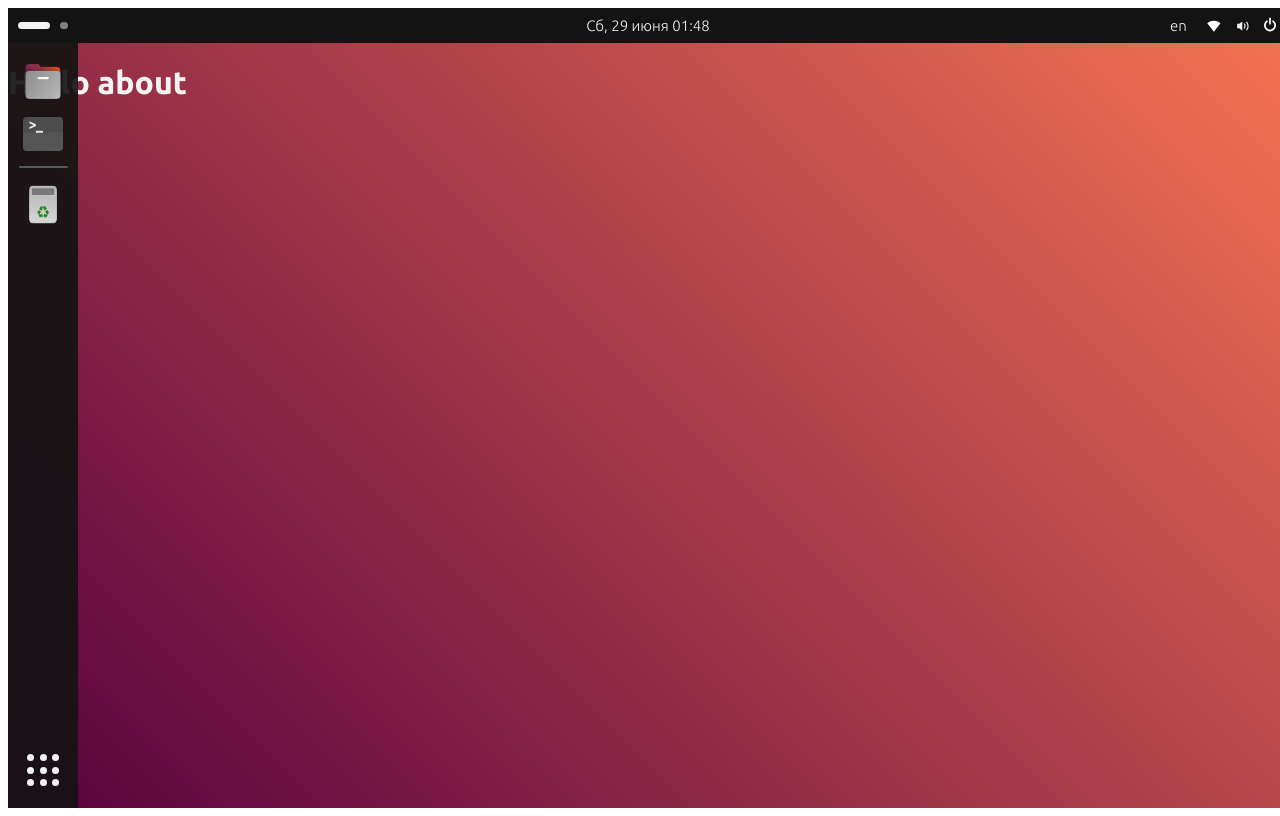
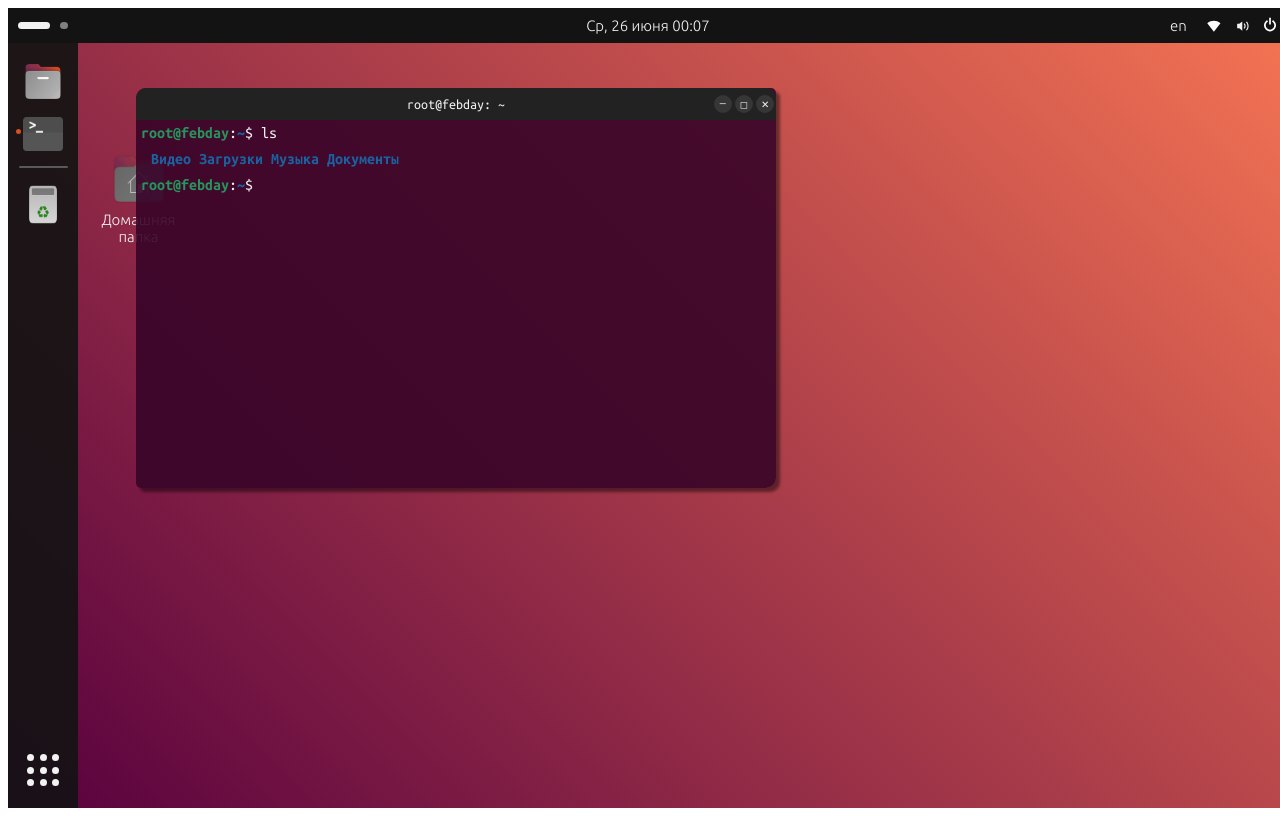
Before and after one commit to febdaynik/febday-site, a React (Create React App) app: page /about in a window 1280 px wide. Built offline with nearby package versions, Linux system fonts and the light colour scheme; the HTML template or start-up script is replaced by a standard one.

Commit message:
Add terminal by desktop + drag&drop terminal

```diff
--- a/package.json
+++ b/package.json
@@ -9,6 +9,7 @@
     "framer-motion": "^11.2.12",
     "react": "^18.3.1",
     "react-dom": "^18.3.1",
+    "react-draggable": "^4.4.6",
     "react-router-dom": "^6.24.0",
     "react-scripts": "^5.0.1",
     "react-type-animation": "^3.2.0",
--- a/src/components/Desktop/DesktopLeftPanel/leftPanel.js
+++ b/src/components/Desktop/DesktopLeftPanel/leftPanel.js
@@ -8,7 +8,7 @@ export default function LeftPanelComponent() {
     return (
         <div className="left-menu-block">
             <div className="image-app"><img src={filemanager_image} alt="filemanage-app" className="filemanage-app-image"/></div>
-            <div className="image-app"><img src={cmd_image} alt="filemanage-app" className="cmd-app-image"/></div>
+            <div className="image-app active"><img src={cmd_image} alt="cmd-app" className="cmd-app-image"/></div>
             <div className="space" />
             <div className="image-app"><img src={userTrash_image} alt="user-trahs" className="userTrash-image"/></div>
 
--- /dev/null
+++ b/src/components/Desktop/DesktopPanel/desktopPanel.js
@@ -0,0 +1,23 @@
+import '../../../styles/desktopPanel.css'
+import TerminalComponent from './terminal'
+
+export default function DesktopPanelComponent() {
+    const gridLayout = Array.from({ length:  100}, (_, i) => i + 1)
+
+    return (
+       <>
+        <TerminalComponent />
+        <div className="desktop-panel">
+            {gridLayout.map((index) => {
+                return (index === 11 ?
+                <div key={index}>
+                    <div className="folder-block">
+                        <div className="folder-user-home folder" />
+                        <span className="title">Домашняя папка</span>
+                    </div>
+                </div> : <div key={index}/>)
+            })}
+        </div>
+       </>
+    )
+}
--- /dev/null
+++ b/src/components/Desktop/DesktopPanel/terminal.js
@@ -0,0 +1,25 @@
+import Draggable from 'react-draggable';
+
+export default function TerminalComponent() {
+    return (
+        <Draggable
+            handle=".terminal-header-block"
+        >
+            <div className="terminal-block">
+                <div className="terminal-header-block">
+                    <span className="terminal-header-title">root@febday: ~</span>
+                    <div className="action-button-block">
+                        <div className="-button">─</div>
+                        <div className="-button">◻</div>
+                        <div className="-button">✕</div>
+                    </div>
+                </div>
+                <div className="terminal-textarea">
+                    <p><span className="terminal-green">root@febday</span>:<span className="terminal-blue">~</span>$ ls</p>
+                    <p className="command-ls"><span className="terminal-blue">Видео     Загрузки    Музыка    Документы</span></p>
+                    <p><span className="terminal-green">root@febday</span>:<span className="terminal-blue">~</span>$</p>
+                </div>
+            </div>
+        </Draggable>
+    )
+}
--- a/src/components/Desktop/WatchBlock/watch.js
+++ b/src/components/Desktop/WatchBlock/watch.js
@@ -1,8 +1,52 @@
+import React, { useState, useEffect } from 'react';
+
 export default function WatchComponent() {
-    return (
-        <div className="clock-block">
-            {/* Сюда бы сделать красивую вёрстку календаря и уведомлений там каких-то */}
-            <span className="hover-header">Сб, 29 июня 01:48</span>
-        </div>
-    )
+	const [time, setTime] = useState(new Date());
+
+	// Update the time every second
+	useEffect(() => {
+		const interval = setInterval(() => {
+		setTime(new Date());
+		}, 1000);
+
+		return () => clearInterval(interval);
+	}, []);
+
+	const weekDays = [
+		'Вс',
+		'Пн',
+		'Вт',
+		'Ср',
+		'Чт',
+		'Пт',
+		'Сб'
+	];
+
+	const months = [
+		'января',
+		'февраля',
+		'марта',
+		'апреля',
+		'мая',
+		'июня',
+		'июля',
+		'августа',
+		'сентября',
+		'октября',
+		'ноября',
+		'декабря'
+	]
+
+	const day = time.getDate();
+	const weekDay = weekDays[time.getDay()];
+	const month = months[time.getMonth()];
+	const hours = time.getHours() < 10 ? '0'+time.getHours() : time.getHours();
+	const minutes = time.getMinutes() < 10 ? '0'+time.getMinutes() : time.getMinutes();
+
+	return (
+		<div className="clock-block">
+			{/* Сюда бы сделать красивую вёрстку календаря и уведомлений там каких-то */}
+			<span className="hover-header">{`${weekDay}, ${day} ${month} ${hours}:${minutes}`}</span>
+		</div>
+	)
 }
--- a/src/components/Desktop/desktopPage.js
+++ b/src/components/Desktop/desktopPage.js
@@ -1,13 +1,17 @@
+import { motion } from 'framer-motion';
+
 import Botofolio from '../Work/botofolio';
 import About from '../About/about';
 import Contact from '../Contact/contact';
+
+import '../../styles/desktopPage.css'
 
 import WatchComponent from './WatchBlock/watch';
 import SettingComponent from './SettingBlock/setting';
 import LanguageComponent from './LanguageBlock/language';
 import LeftPanelComponent from './DesktopLeftPanel/leftPanel';
+import DesktopPanelComponent from './DesktopPanel/desktopPanel';
 
-import '../../styles/desktopPage.css'
 
 
 const renderSwitch = (param) => {
@@ -30,8 +34,12 @@ export default function DesktopPage({
     console.log(path)
 
     return (
-        <div className='desktop-block'>
-
+        <motion.div
+            initial={{opacity: 0}}
+            animate={{opacity: 1}}
+            exit={{opacity: 0}}
+            className='desktop-block'
+        >
             <header className="desktop-header">
                 <div className="hover-header multi-page-hover">
                     <div className="multi-page-button selected" />
@@ -43,12 +51,14 @@ export default function DesktopPage({
                     <SettingComponent />
                 </nav>
             </header>
+
             <LeftPanelComponent />
+
             <div className="desktop">
-                <div className="desktop-panel"></div>
+                <DesktopPanelComponent />
                 {renderSwitch(path)}
             </div>
-        </div>
+        </motion.div>
     )
 
 }
--- a/src/styles/desktopPage.css
+++ b/src/styles/desktopPage.css
@@ -7,10 +7,17 @@
     --light: #f2f2f2;
     --dark: #131313;
     --dark-light: #595959;
+    --background-terminal-color: #380428e6;
     --hover-header-button: #3f3f3f;
-    --maker-activate-app: #da4f21;
+    --marker-activate-app: #da4f21;
+    --marker-desktop-folder: #b13f20d2;
+    --hover-desktop-folder: #606463a9;
+
+    --terminal-green: #25955b;
+    --terminal-blue: #1a63a3;
 
     --height-header: 35px;
+    --width-left-menu: 70px;
 }
 
 .desktop-block {
@@ -78,7 +85,7 @@
 }
 
 .left-menu-block {
-    width: 70px;
+    width: var(--width-left-menu);
     height: calc(100% - var(--height-header) - 10px);
     background-color: #131313e8;
     position: absolute;
@@ -117,7 +124,7 @@
     width: 5px;
     height: 5px;
     border-radius: 50%;
-    background-color: var(--maker-activate-app);
+    background-color: var(--marker-activate-app);
 }
 
 .left-menu-footer-block{
@@ -143,7 +150,6 @@
     width: 7px;
     height: 7px;
 }
-
 
 /* Icons */
 .ui-network-icon > g > path{
@@ -176,7 +182,7 @@
 
 
 /* Active */
-.left-menu-block > img:active {
+.left-menu-block > .image-app:active {
     background: none;
     animation: click_image_left_block .3s linear;
 }
--- /dev/null
+++ b/src/styles/desktopPanel.css
@@ -0,0 +1,173 @@
+.desktop-block  > .desktop {
+    position: absolute;
+    top: 0;
+    width: 100%;
+    height: 100%;
+    overflow: hidden;
+}
+.desktop > .desktop-panel {
+    width: calc(100% - var(--width-left-menu));
+    height: calc(100% - var(--height-header)) - 10px;
+    margin-top: var(--height-header);
+    margin-left: var(--width-left-menu);
+    padding-top: 10px;
+
+    display: grid;
+    grid-template-columns: repeat(10, 1fr);
+    grid-template-rows: repeat(11, 1fr);
+}
+
+.desktop-panel > div {
+    width: 100%;
+    height: 100%;
+}
+.desktop-panel > div > .folder-block {
+    display: flex;
+    flex-direction: column;
+    justify-content: center;
+    align-items: center;
+    text-align: center;
+}
+.folder-block > .folder{
+    width: 40px;
+    height: 40px;
+    background-size: contain;
+    background-repeat: no-repeat;
+    background-position: center;
+    padding: 8px 10px;
+    border-radius: 10px;
+    order: -1;
+}
+.folder-block > .title{
+    font-size: 15px;
+    font-weight: 200;
+    padding: 4px 5px;
+    border-radius: 5px;
+}
+
+.desktop > .terminal-block {
+    background-color: var(--background-terminal-color);
+    width: 50%;
+    height: 50%;
+
+    position: absolute;
+    top: 10%;
+    left: 10%;
+    border-radius: 10px 5px;
+    box-shadow: 4px 4px 3px #00000073;
+    font-family: 'Ubuntu Mono', monospace;
+}
+.terminal-block > .terminal-header-block {
+    width: 100%;
+    height: 32px;
+    background-color: #222;
+    border-radius: 10px 10px 0 0;
+    display: flex;
+    justify-content: center;
+    align-items: center;
+    position: relative;
+}
+.terminal-header-block > span {
+    font-size: 14px;
+}
+.terminal-header-block > .action-button-block {
+    width: 10%;
+    height: 100%;
+    position: absolute;
+    right: 0;
+    display: flex;
+    justify-content: space-around;
+    align-items: center;
+    text-align: center;
+}
+.terminal-header-block > .action-button-block > .-button {
+    cursor: pointer;
+    font-size: 10px;
+    width: 18px;
+    height: 18px;
+    background-color: #363636;
+    border-radius: 50%;
+    align-content: center;
+}
+
+.terminal-block > .terminal-textarea {
+    width: 100%;
+    height: calc(100% - 32px);
+    user-select: text;
+    -moz-user-select: text;
+    -webkit-user-select: text;
+    overflow: auto;
+}
+.terminal-textarea > p {
+    margin: 0;
+    padding: 5px;
+}
+.terminal-textarea > p.command-ls{
+    margin-left: 10px;
+}
+
+
+/* Виды папок */
+.folder-default {
+    background: url('../images/icons_ubuntu/256x256/places/folder.png');
+}
+.folder-user-home {
+    background: url('../images/icons_ubuntu/256x256/places/user-home.png');
+}
+.folder-document {
+    background: url('../images/icons_ubuntu/256x256/places/folder-documents.png');
+}
+.folder-download {
+    background: url('../images/icons_ubuntu/256x256/places/folder-download.png');
+}
+.folder-user-trash {
+    background: url('../images/icons_ubuntu/256x256/places/user-trash.png');
+}
+
+/* Цвета в терминале */
+.terminal-textarea span.terminal-green {
+    font-weight: 600;
+    color: var(--terminal-green);
+}
+.terminal-textarea span.terminal-blue {
+    font-weight: 600;
+    color: var(--terminal-blue);
+}
+
+/* Скроллбар для терминала */
+.terminal-textarea::-webkit-scrollbar {
+    width: 11px;
+}
+
+.terminal-textarea::-webkit-scrollbar-thumb {
+    border-radius: 5px;
+    background-color: #a6a7a9;
+    border: 3px solid var(--background-terminal-color);
+}
+
+/* Hovers */
+.folder:hover {
+    cursor: pointer;
+    background-color: var(--hover-desktop-folder);
+}
+.folder:hover + .title {
+    background-color: var(--hover-desktop-folder);
+}
+.title:hover{
+    cursor: pointer;
+    background-color: var(--hover-desktop-folder);
+}
+.title:hover ~ .folder {
+    background-color: var(--hover-desktop-folder);
+}
+.terminal-header-block > .action-button-block > .-button:hover {
+    background-color: #444444;
+}
+
+/* Active */
+.folder-block:active .folder{
+    background-color: var(--marker-desktop-folder);
+}
+.folder-block:active .title {
+    background-color: var(--marker-desktop-folder);
+}
```
Also changed, not shown: src/components/Desktop/DesktopPanel/textTypeAnimation.js (renamed from src/components/Desktop/textTypeAnimation.js), 1 other file (tests, documents, lock files or other folders).
